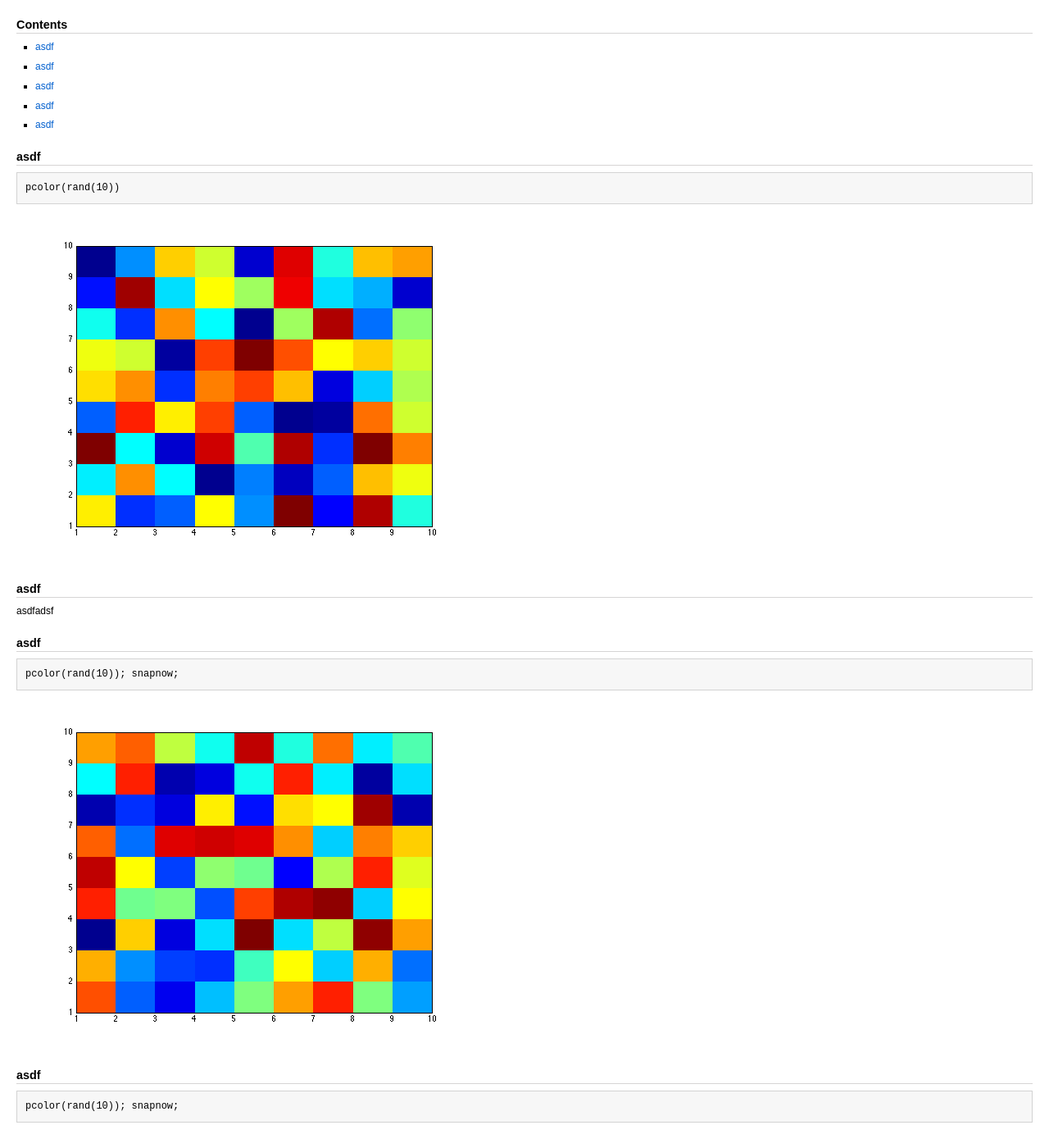
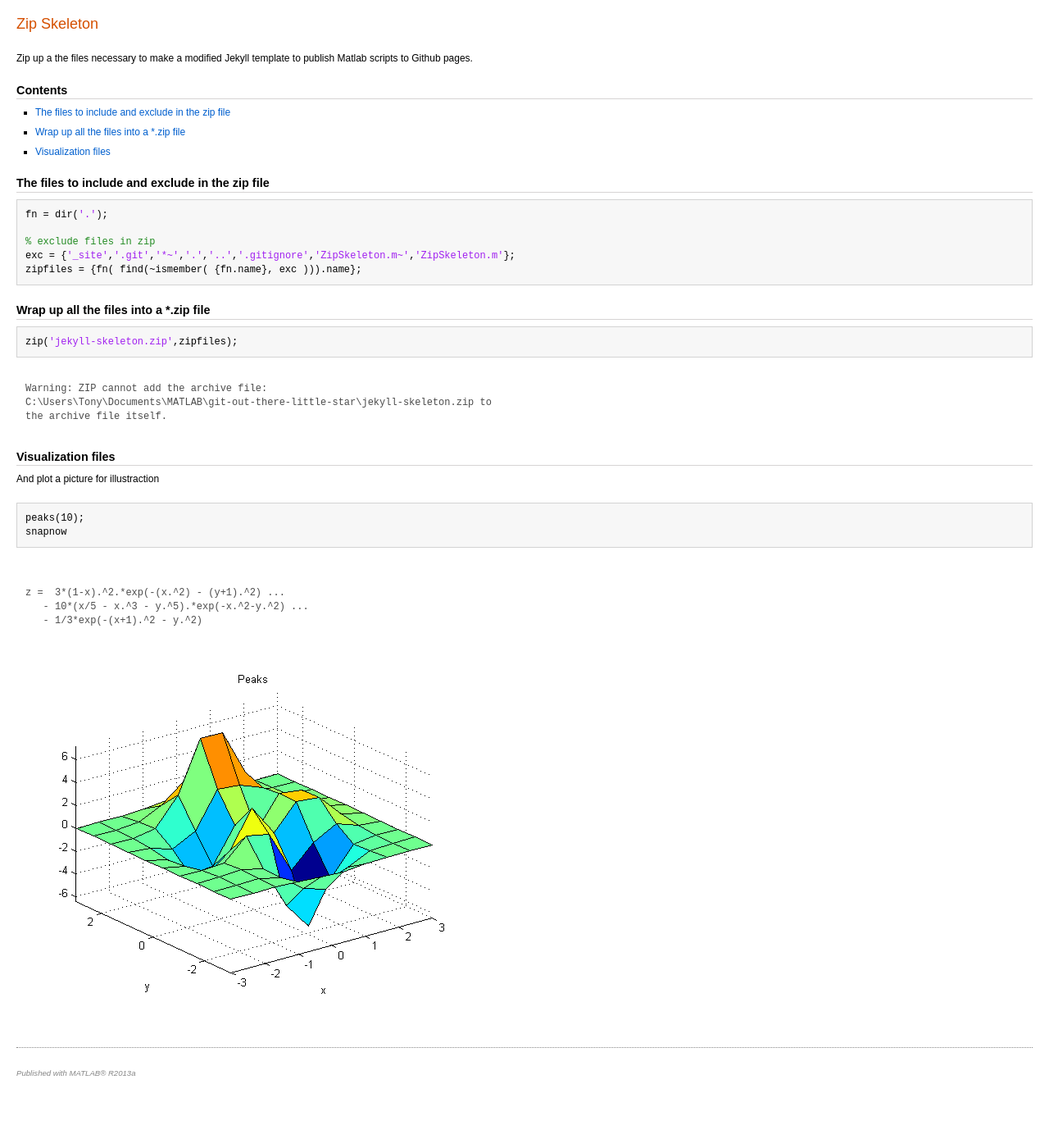
Before and after one commit to tonyfast/git-out-there-little-star, a Jekyll site: the page built from _posts/2014-04-10-Zip-Ya-Lips-Skinny.html, in a window 1280 px wide and 1400 px high. Shown: the whole window at 82% size. Built offline with Jekyll 4.4.1, drawn with Linux system fonts in a browser that asks for light colours; Markdown is read by kramdown in place of the engine named in the settings; some of the changed text lies outside the part shown.

Commit message:
Clean commented codes and a function that automates the publishing

```diff
--- a/_posts/2014-04-28-My-Testing-Function.html
+++ b/_posts/2014-04-10-Zip-Ya-Lips-Skinny.html
@@ -6,7 +9,7 @@
    <!--
 This HTML was auto-generated from MATLAB code.
 To make changes, update the MATLAB code and republish this document.
-      --><title>myf</title><meta name="generator" content="MATLAB 8.1"><link rel="schema.DC" href="http://purl.org/dc/elements/1.1/"><meta name="DC.date" content="2014-04-10"><meta name="DC.source" content="myf.m"><style type="text/css">
+      --><title>Zip Skeleton</title><meta name="generator" content="MATLAB 8.1"><link rel="schema.DC" href="http://purl.org/dc/elements/1.1/"><meta name="DC.date" content="2014-04-10"><meta name="DC.source" content="ZipSkeleton.m"><style type="text/css">
 html,body,div,span,applet,object,iframe,h1,h2,h3,h4,h5,h6,p,blockquote,pre,a,abbr,acronym,address,big,cite,code,del,dfn,em,font,img,ins,kbd,q,s,samp,small,strike,strong,sub,sup,tt,var,b,u,i,center,dl,dt,dd,ol,ul,li,fieldset,form,label,legend,table,caption,tbody,tfoot,thead,tr,th,td{margin:0;padding:0;border:0;outline:0;font-size:100%;vertical-align:baseline;background:transparent}body{line-height:1}ol,ul{list-style:none}blockquote,q{quotes:none}blockquote:before,blockquote:after,q:before,q:after{content:'';content:none}:focus{outine:0}ins{text-decoration:none}del{text-decoration:line-through}table{border-collapse:collapse;border-spacing:0}
 
 html { min-height:100%; margin-bottom:1px; }
@@ -65,34 +68,43 @@ table td { padding:7px 5px; text-align:left; vertical-align:top; border:1px soli
 
 
 
-  </style></head>
-  <script type="text/javascript" src="{{site.baseurl}}/assets/javascripts/swapSrc.js"></script>
-  <body onload="swapSrc('{{site.baseurl}}','{{site.imgbase}}')">
-  <div class="content"><h2>Contents</h2><div><ul><li><a href="#1">asdf</a></li><li><a href="#2">asdf</a></li><li><a href="#3">asdf</a></li><li><a href="#4">asdf</a></li><li><a href="#5">asdf</a></li></ul></div><h2>asdf<a name="1"></a></h2><pre class="codeinput">pcolor(rand(10))
-</pre><img vspace="5" hspace="5" src="myf_01.png" alt=""> <h2>asdf<a name="2"></a></h2><p>asdfadsf</p><h2>asdf<a name="3"></a></h2><pre class="codeinput">pcolor(rand(10)); snapnow;
-</pre><img vspace="5" hspace="5" src="myf_02.png" alt=""> <h2>asdf<a name="4"></a></h2><pre class="codeinput">pcolor(rand(10)); snapnow;
-</pre><img vspace="5" hspace="5" src="myf_03.png" alt=""> <h2>asdf<a name="5"></a></h2><pre class="codeinput">pcolor(rand(10)); snapnow;
-</pre><img vspace="5" hspace="5" src="myf_04.png" alt=""> <p class="footer"><br><a href="http://www.mathworks.com/products/matlab/">Published with MATLAB&reg; R2013a</a><br></p></div><!--
+  </style></head><script type="text/javascript" src="{{site.baseurl}}/assets/javascripts/swapSrc.js"></script><body onload="swapSrc('{{site.baseurl}}','{{site.imgbase}}')"><div class="content"><h1>Zip Skeleton</h1><!--introduction--><p>Zip up a the files necessary to make a modified Jekyll template to publish Matlab scripts to Github pages.</p><!--/introduction--><h2>Contents</h2><div><ul><li><a href="#1">The files to include and exclude in the zip file</a></li><li><a href="#2">Wrap up all the files into a *.zip file</a></li><li><a href="#3">Visualization files</a></li></ul></div><h2>The files to include and exclude in the zip file<a name="1"></a></h2><pre class="codeinput">fn = dir(<span class="string">'.'</span>);
+
+<span class="comment">% exclude files in zip</span>
+exc = {<span class="string">'_site'</span>,<span class="string">'.git'</span>,<span class="string">'*~'</span>,<span class="string">'.'</span>,<span class="string">'..'</span>,<span class="string">'.gitignore'</span>,<span class="string">'ZipSkeleton.m~'</span>,<span class="string">'ZipSkeleton.m'</span>};
+zipfiles = {fn( find(~ismember( {fn.name}, exc ))).name};
+</pre><h2>Wrap up all the files into a *.zip file<a name="2"></a></h2><pre class="codeinput">zip(<span class="string">'jekyll-skeleton.zip'</span>,zipfiles);
+</pre><pre class="codeoutput">Warning: ZIP cannot add the archive file:
+C:\Users\Tony\Documents\MATLAB\git-out-there-little-star\jekyll-skeleton.zip to
+the archive file itself.
+</pre><h2>Visualization files<a name="3"></a></h2><p>And plot a picture for illustraction</p><pre class="codeinput">peaks(10);
+snapnow
+</pre><pre class="codeoutput">
+z =  3*(1-x).^2.*exp(-(x.^2) - (y+1).^2) ...
+   - 10*(x/5 - x.^3 - y.^5).*exp(-x.^2-y.^2) ...
+   - 1/3*exp(-(x+1).^2 - y.^2)
+
+</pre><img vspace="5" hspace="5" src="ZipSkeleton_01.png" alt=""> <p class="footer"><br><a href="http://www.mathworks.com/products/matlab/">Published with MATLAB&reg; R2013a</a><br></p></div><!--
 ##### SOURCE BEGIN #####
-%% asdf
+%% Zip Skeleton
+% Zip up a the files necessary to make a modified Jekyll template to
+% publish Matlab scripts to Github pages.
+%% The files to include and exclude in the zip file
+fn = dir('.');
 
-pcolor(rand(10))
+% exclude files in zip
+exc = {'_site','.git','*~','.','..','.gitignore','ZipSkeleton.m~','ZipSkeleton.m'};
+zipfiles = {fn( find(~ismember( {fn.name}, exc ))).name};
 
-%% asdf
-%
-% asdfadsf
+%% Wrap up all the files into a *.zip file
 
-%% asdf
+zip('jekyll-skeleton.zip',zipfiles);
 
-pcolor(rand(10)); snapnow;
+%% Visualization files
+% And plot a picture for illustraction
 
-%% asdf
-
-pcolor(rand(10)); snapnow;
-%% asdf
-
-pcolor(rand(10)); snapnow;
-
+peaks(10);
+snapnow
 
 
 ##### SOURCE END #####
```
Also changed, not shown: other parts of _posts/2014-04-10-Zip-Ya-Lips-Skinny.html (+3 -0 lines), assets/ZipSkeleton.html (added, +108 -0 lines), assets/ZipSkeleton.png (added), assets/ZipSkeleton_01.png (added), 2 other files.
